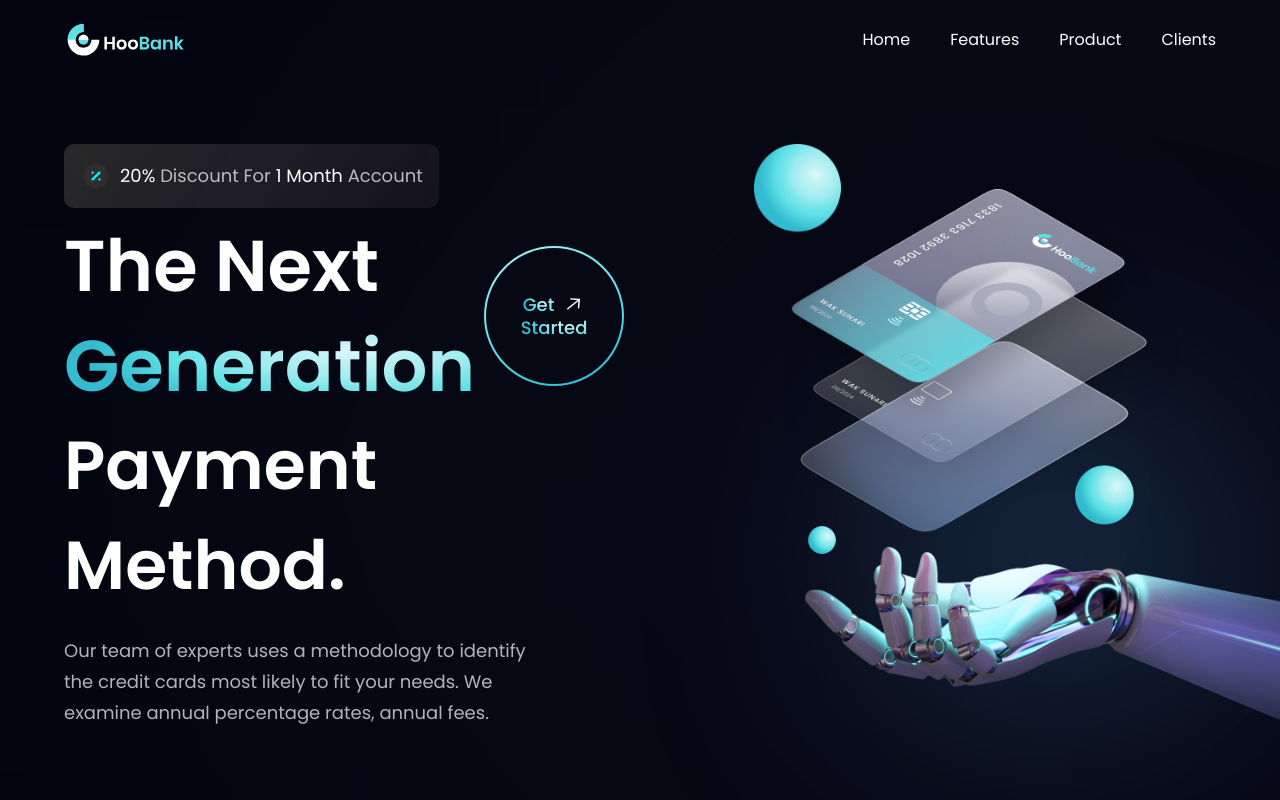
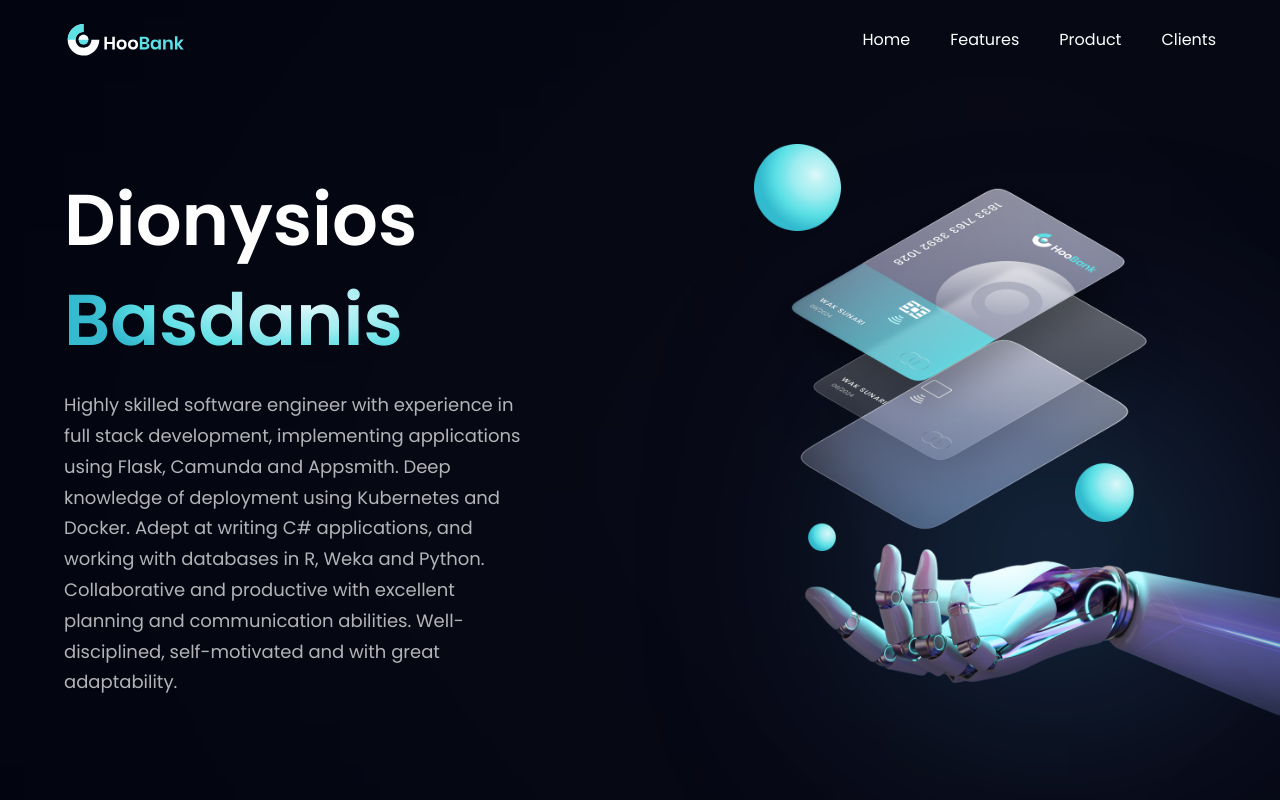
Before and after one commit to dbasdanis/personal_website, a React (Vite) app in the folder personal_website/: page / in a window 1280 px wide. Shown: the top 800 px of the page. Built offline with nearby package versions, Linux system fonts and the light colour scheme.

Commit message:
feat: make hero section personal

```diff
--- a/personal_website/src/components/Hero.jsx
+++ b/personal_website/src/components/Hero.jsx
@@ -5,28 +5,32 @@ import GetStarted from './GetStarted';
 const Hero = () => (
   <section id="home" className={`flex md:flex-row flex-col ${styles.paddingY}`}>
     <div className={`flex-1 ${styles.flexStart} flex-col xl:px-0 sm:px-16 px-6`}>
-      <div className={`flex flex-row items-center py-[16px] px-4 bg-discount-gradient rounded-[10px] mb-2`}>
+      {/* <div className={`flex flex-row items-center py-[16px] px-4 bg-discount-gradient rounded-[10px] mb-2`}>
         <img src={discount} alt="discount"  className="w-[32px] h-[32px]"/>
         <p className={`${styles.paragraph} ml-2`}>
           <span className="text-white">20%</span> Discount For {" "}
           <span className="text-white">1 Month</span> Account
         </p>
-      </div>
+      </div> */}
 
       <div className="flex flex-row justify-between items-center w-full">
         <h1 className="flex-1 font-poppins font-semibold ss:text-[72px] text-[52px] text-white ss:leading-[100px] leading-[75px]">
-          The Next <br className="sm:block hidden"/> {" "}
-          <span className="text-gradient">Generation</span> {" "}
+          Dionysios <br className="sm:block hidden"/> {" "}
+          <span className="text-gradient">Basdanis</span> {" "}
         </h1>
-        <div className="ss:flex hidden md:mr-4 mr-0">
+        {/* <div className="ss:flex hidden md:mr-4 mr-0">
           <GetStarted />
-        </div>
+        </div> */}
       </div>
 
-      <h1 className="font-poppins font-semibold ss:text-[68px] text-[52px] text-white ss:leading-[100px] leading-[75px] w-full">
+      {/* <h1 className="font-poppins font-semibold ss:text-[68px] text-[52px] text-white ss:leading-[100px] leading-[75px] w-full">
         Payment Method.
-      </h1>
-      <p className={`${styles.paragraph} max-w-[470px] mt-5`}>Our team of experts uses a methodology to identify the credit cards most likely to fit your needs. We examine annual percentage rates, annual fees.</p>
+      </h1> */}
+      <p className={`${styles.paragraph} max-w-[470px] mt-5`}>Highly skilled software engineer with experience in full stack development, implementing
+applications using Flask, Camunda and Appsmith. Deep knowledge of deployment using
+Kubernetes and Docker. Adept at writing C# applications, and working with databases in R, Weka
+and Python. Collaborative and productive with excellent planning and communication abilities.
+Well-disciplined, self-motivated and with great adaptability.</p>
     </div>
 
     <div className={`flex-1 flex ${styles.flexCenter} md:my-0 my-10 relative`}>
@@ -35,9 +39,9 @@ const Hero = () => (
       <div className="absolute z-[1] w-[60%] h-[60%] rounded-full bottom-20 white__gradient"/>
       <div className="absolute z-[0] w-[50%] h-[50%] right-20 bottom-20 blue__gradient"/>
     </div>
-    <div className={`ss:hidden ${styles.flexCenter}`}>
+    {/* <div className={`ss:hidden ${styles.flexCenter}`}>
       <GetStarted />
-    </div>
+    </div> */}
   </section>
 )
 
```
